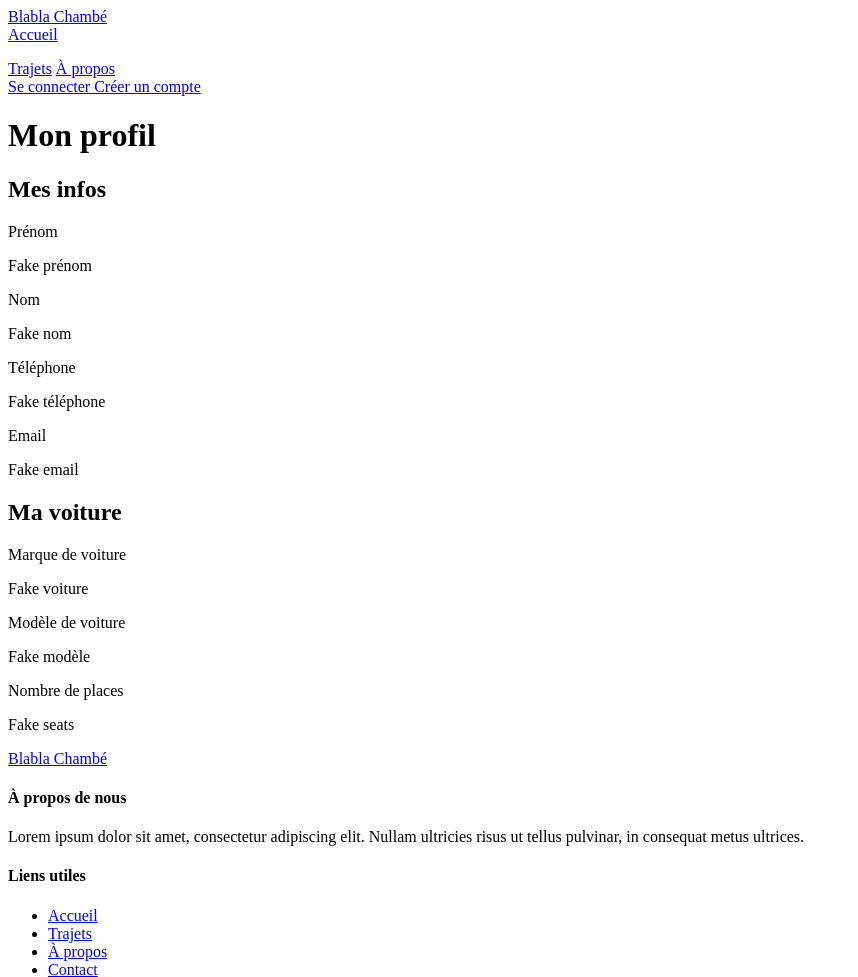
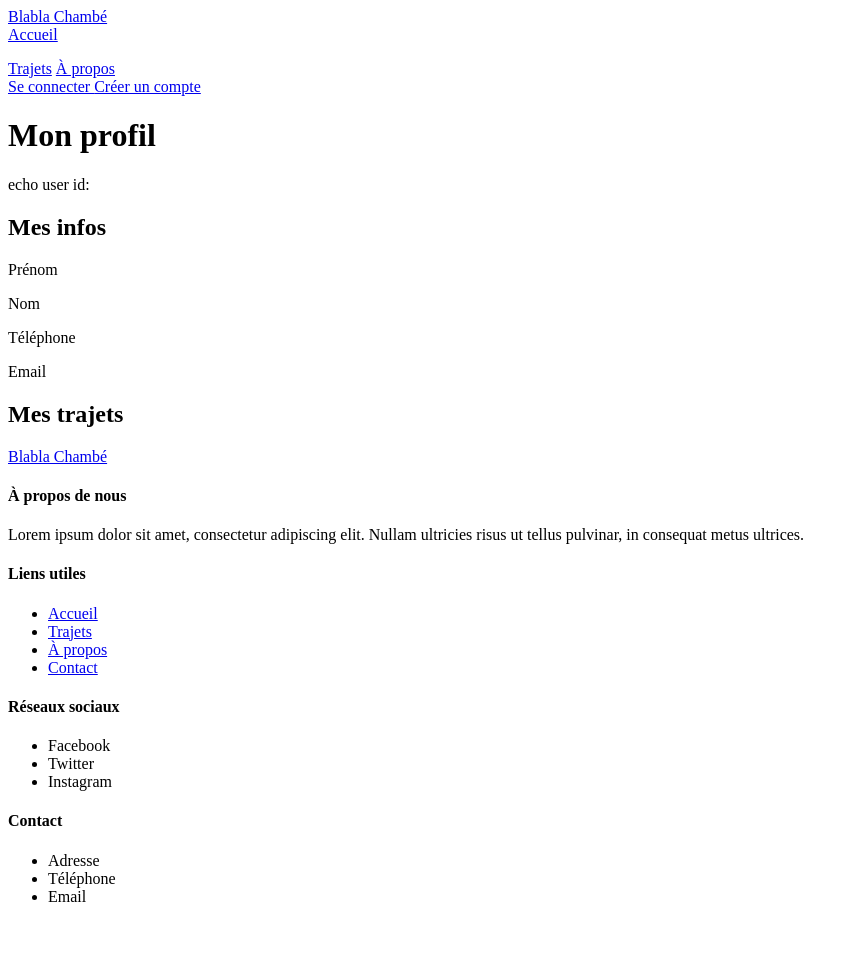
Before and after one commit to OrhanMA/Simplon-BlablaChambe, a Symfony app: template templates/profile/index.html.twig in a window 1280 px wide. Shown: the top 977 px of the page, without its empty margins (0-858 px from the left). After the commit the page ends 902 px from the top, so only its background shows below. Run offline with Twig, Linux system fonts and the light colour scheme; the template is opened without the code that fills it, so the values that code supplies are empty; some libraries are stand-ins or nearby versions.

Commit message:
make profile info display for user currently logged in

```diff
--- a/templates/profile/index.html.twig
+++ b/templates/profile/index.html.twig
@@ -1,8 +1,13 @@
 {% extends 'base.html.twig' %} {% block title %}Profil{% endblock %} {% block
 body %}
-<div class="h-[90vh] pt-32 p-6 gap-6 flex flex-col">
+<div class="pt-32 p-6 gap-6 flex flex-col">
   <h1 class="font-bold text-4xl">Mon profil</h1>
-  <div class="flex flex-row flex-wrap">
+  echo user id: {{ dump(userId) }}
+  {{ dump(user) }}
+  {{ dump(cars) }}
+  {{ dump(rides) }}
+
+  <div class="flex flex-row flex-wrap gap-12">
     <div class="w-2/5">
       <h2
         class="text-3xl mb-5 font-bold underline underline-offset-[5px] decoration-stone-700"
@@ -15,7 +20,7 @@ body %}
         >
           Prénom
         </p>
-        <p class="text-xl">Fake prénom</p>
+        <p class="text-xl">{{ user.firstName }}</p>
       </div>
       <div class="flex flex-col gap-4 mb-4">
         <p
@@ -23,7 +28,7 @@ body %}
         >
           Nom
         </p>
-        <p class="text-xl">Fake nom</p>
+        <p class="text-xl">{{ user.lastName }}</p>
       </div>
       <div class="flex flex-col gap-4 mb-4">
         <p
@@ -31,7 +36,7 @@ body %}
         >
           Téléphone
         </p>
-        <p class="text-xl">Fake téléphone</p>
+        <p class="text-xl">{{ user.phone }}</p>
       </div>
       <div class="flex flex-col gap-4 mb-4">
         <p
@@ -39,10 +44,11 @@ body %}
         >
           Email
         </p>
-        <p class="text-xl">Fake email</p>
+        <p class="text-xl">{{ user.email }}</p>
       </div>
     </div>
     <div class="w-2/5">
+      {% for car in cars %}
       <h2
         class="text-3xl mb-5 font-bold underline underline-offset-[5px] decoration-stone-700"
       >
@@ -54,7 +60,7 @@ body %}
         >
           Marque de voiture
         </p>
-        <p class="text-xl">Fake voiture</p>
+        <p class="text-xl">{{ car.brand }}</p>
       </div>
       <div class="flex flex-col gap-4 mb-4">
         <p
@@ -62,7 +68,7 @@ body %}
         >
           Modèle de voiture
         </p>
-        <p class="text-xl">Fake modèle</p>
+        <p class="text-xl">{{ car.model }}</p>
       </div>
       <div class="flex flex-col gap-4 mb-4">
         <p
@@ -70,8 +76,32 @@ body %}
         >
           Nombre de places
         </p>
-        <p class="text-xl">Fake seats</p>
+        <p class="text-xl">{{ car.seats }}</p>
       </div>
+      {% endfor %}
+    </div>
+    <div class="w-2/5">
+      <h2
+        class="text-3xl mb-5 font-bold underline underline-offset-[5px] decoration-stone-700"
+      >
+        Mes trajets
+      </h2>
+      {% for ride in rides %}
+      <div class="flex flex-col gap-4 mb-4">
+        <p
+          class="text-2xl w-1/2 font-semibold underline decoration-stone-400 underline-offset-[5px]"
+        >
+          Trajet #{{ ride.id }}
+        </p>
+        <div class="flex gap-6">
+          <p class="text-xl">Le {{ ride.date|date("d/m/Y") }}:</p>
+          <p class="text-xl">{{ ride.departure }}</p>
+          <p class="text-xl">-------</p>
+          <p class="text-xl">{{ ride.destination }}</p>
+          <p class="text-xl">{{ ride.price }} euros</p>
+        </div>
+      </div>
+      {% endfor %}
     </div>
   </div>
 </div>
```
Also changed, not shown: src/Controller/ProfileController.php (+31 -1 lines), 1 other file.
